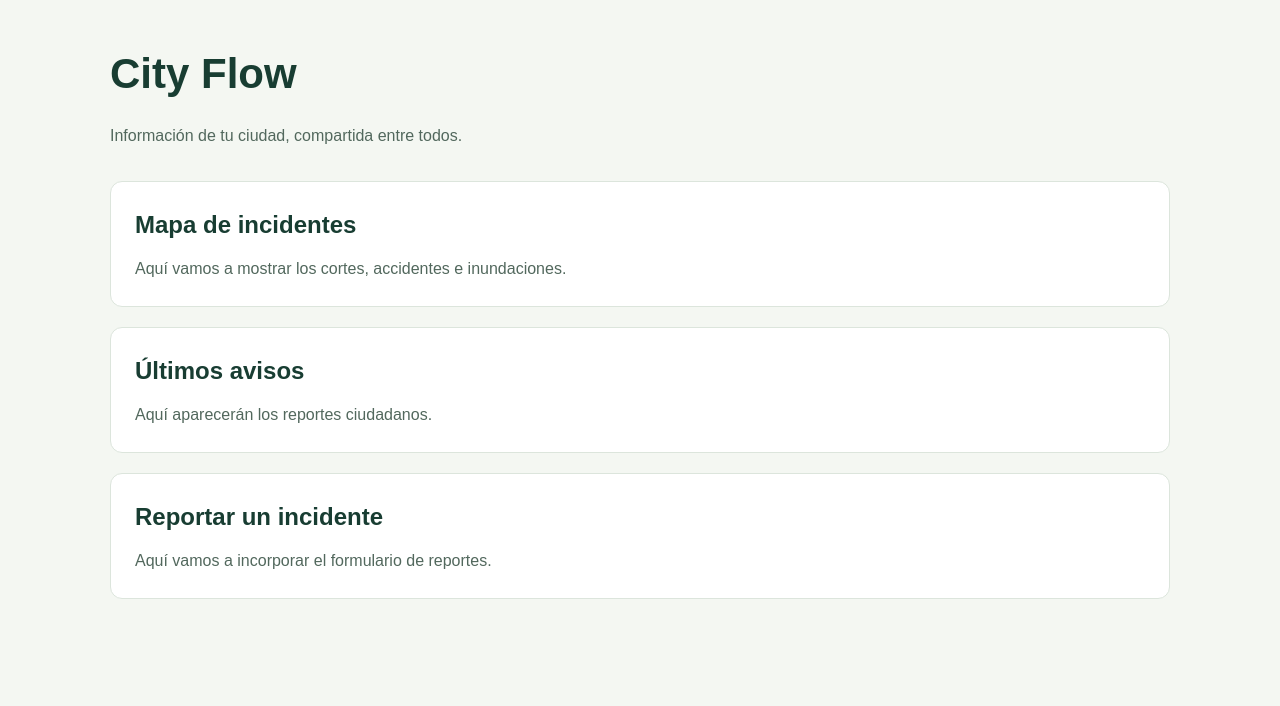
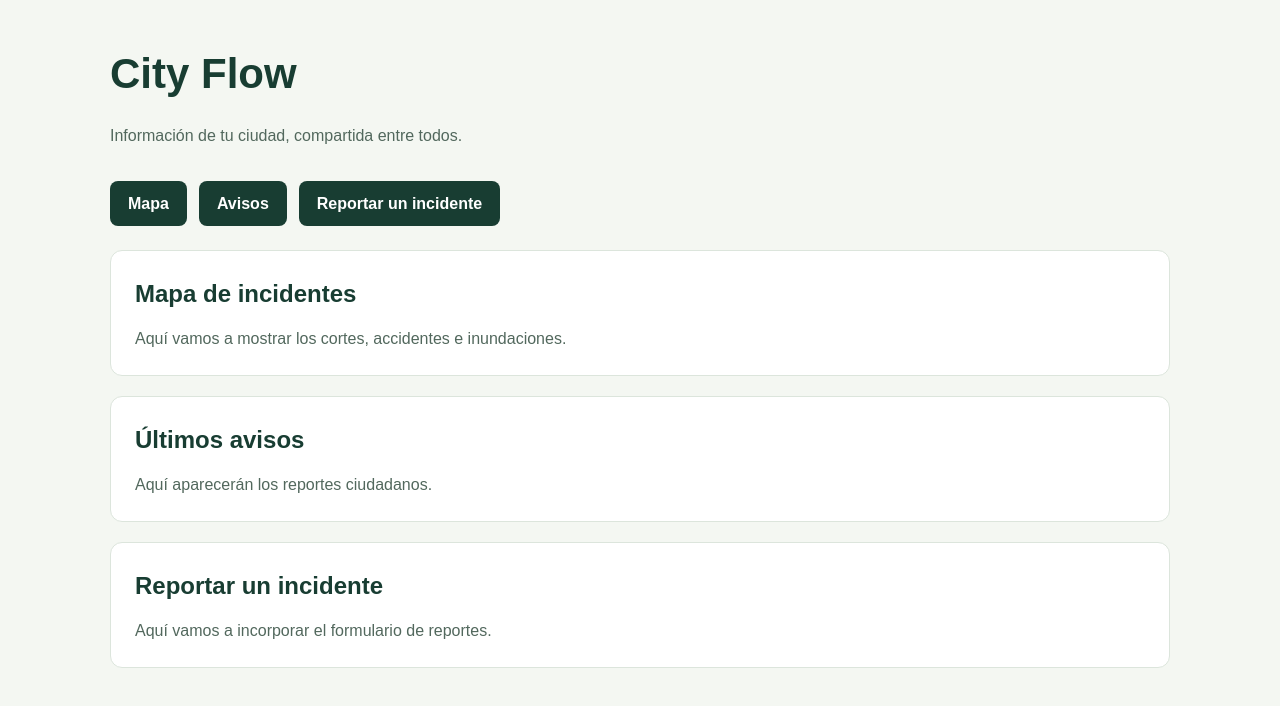
Before and after one commit to paulinacarignani/city-flow, a React (Vite) app: page / in a window 1280 px wide. Shown: the top 706 px of the page. Built offline with nearby package versions, Linux system fonts and the light colour scheme.

Commit message:
Agregar navegacion entre secciones

```diff
--- a/src/App.css
+++ b/src/App.css
@@ -38,3 +38,32 @@ section p {
   margin: 0;
   color: #52685d;
 }
+/* Distribuye los enlaces y deja espacio entre ellos */
+nav {
+  display: flex;
+  flex-wrap: wrap;
+  gap: 12px;
+  margin-bottom: 24px;
+}
+
+/* Apariencia de cada enlace */
+nav a {
+  display: inline-block;
+  padding: 10px 18px;
+  background-color: #183d32;
+  color: white;
+  text-decoration: none;
+  border-radius: 8px;
+  font-weight: bold;
+}
+
+/* Cambia el color cuando pasamos el mouse */
+nav a:hover {
+  background-color: #2c5e4d;
+}
+
+/* Resalta el enlace al navegar con el teclado */
+nav a:focus-visible {
+  outline: 3px solid #b97816;
+  outline-offset: 3px;
+}
--- a/src/App.jsx
+++ b/src/App.jsx
@@ -6,17 +6,23 @@ function App() {
       <h1>City Flow</h1>
       <p>Información de tu ciudad, compartida entre todos.</p>
 
-      <section>
+      <nav aria-label="Navegación principal">
+        <a href="#mapa">Mapa</a>
+        <a href="#avisos">Avisos</a>
+        <a href="#reportar">Reportar un incidente</a>
+      </nav>
+
+      <section id="mapa">
         <h2>Mapa de incidentes</h2>
         <p>Aquí vamos a mostrar los cortes, accidentes e inundaciones.</p>
       </section>
 
-      <section>
+      <section id="avisos">
         <h2>Últimos avisos</h2>
         <p>Aquí aparecerán los reportes ciudadanos.</p>
       </section>
 
-      <section>
+      <section id="reportar">
         <h2>Reportar un incidente</h2>
         <p>Aquí vamos a incorporar el formulario de reportes.</p>
       </section>
```
